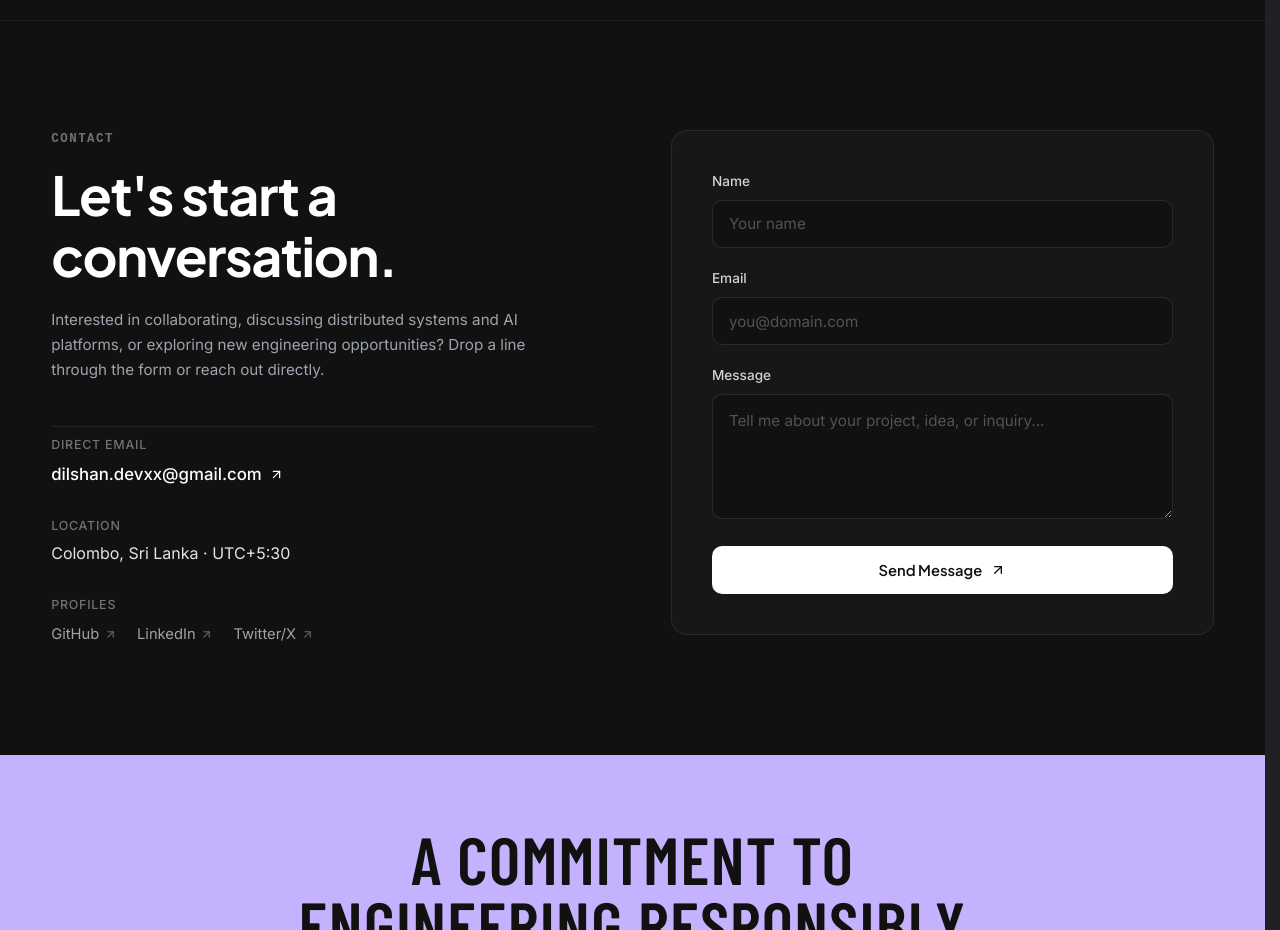
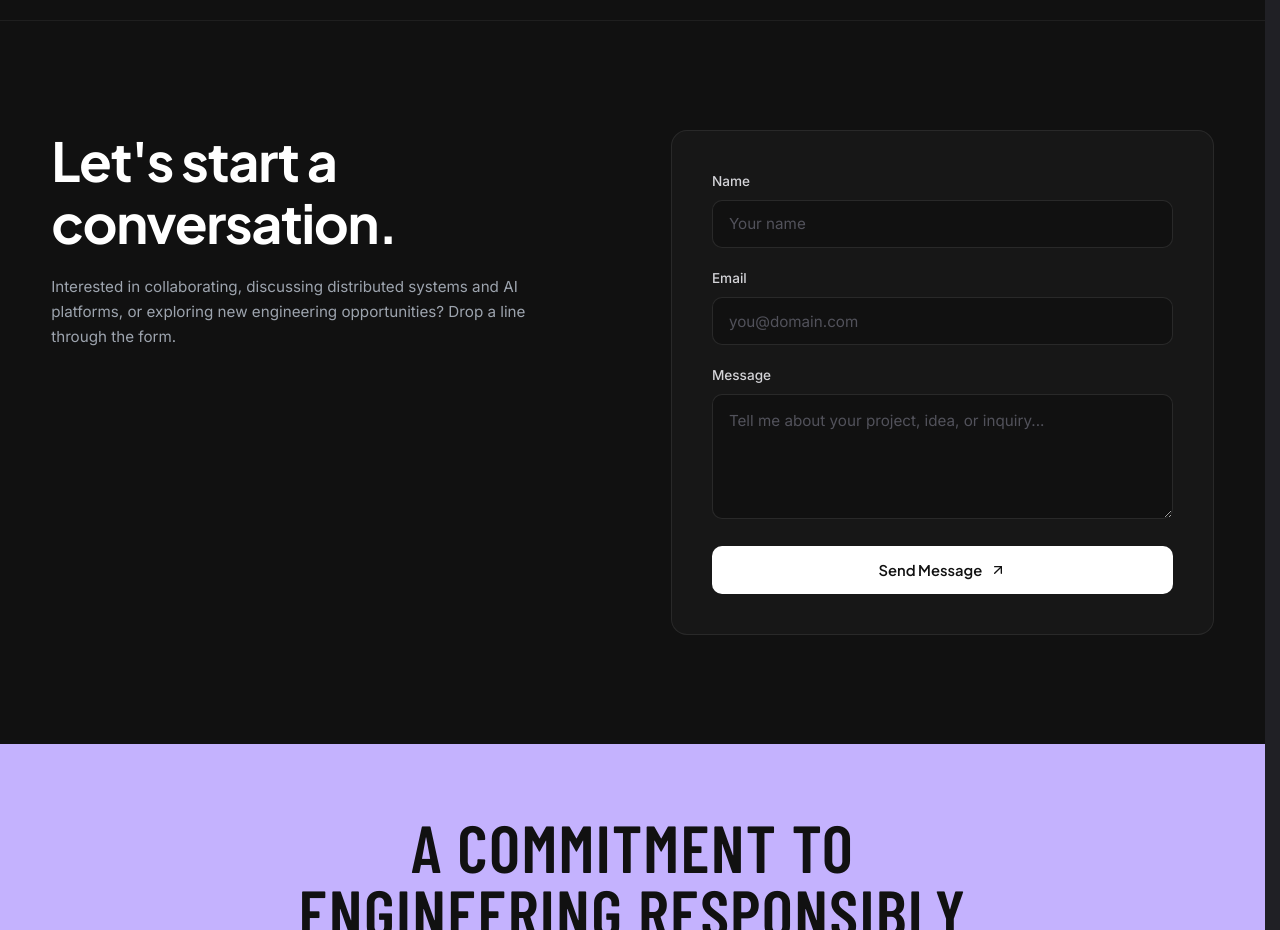
Before and after one commit to dilshandevxx/dilshan-personal-portfolio, a Next.js app: page / in a window 1280 px wide. Shown: the part 8600-9530 px from the top of the page. Built offline with nearby package versions, Linux system fonts and the light colour scheme; no server answers; a web font is replaced by a local one.

Commit message:
fix(contact): remove direct email, location, and profiles block from contact section

```diff
--- a/src/components/cover/sections/ContactSection.module.css
+++ b/src/components/cover/sections/ContactSection.module.css
@@ -53,7 +53,7 @@
   font-size: clamp(0.95rem, 1.1vw, 1.05rem);
   color: #9da4ae;
   line-height: 1.65;
-  margin: 0 0 2.75rem 0;
+  margin: 0;
   max-width: 480px;
 }
 
--- a/src/components/cover/sections/ContactSection.tsx
+++ b/src/components/cover/sections/ContactSection.tsx
@@ -9,8 +9,6 @@ export default function ContactSection() {
   const [formData, setFormData] = useState({ name: "", email: "", message: "" });
   const [submitted, setSubmitted] = useState(false);
   const [loading, setLoading] = useState(false);
-
-  const emailAddress = "dilshan.devxx@gmail.com";
 
   const handleSubmit = (e: React.FormEvent) => {
     e.preventDefault();
@@ -24,7 +22,7 @@ export default function ContactSection() {
   return (
     <section className={styles.contactSection} id="contact" aria-label="Contact Section">
       <div className={styles.container}>
-        {/* Left Column: Quiet editorial typography & organized touchpoints */}
+        {/* Left Column: Quiet editorial typography */}
         <motion.div
           className={styles.leftCol}
           initial={{ opacity: 0, y: 20 }}
@@ -32,62 +30,14 @@ export default function ContactSection() {
           viewport={{ once: true, amount: 0.2 }}
           transition={{ duration: 0.6, ease: [0.16, 1, 0.3, 1] }}
         >
-          <div className={styles.sectionTag}>CONTACT</div>
-
           <h2 className={styles.headline}>
             Let&apos;s start a conversation.
           </h2>
 
           <p className={styles.leadText}>
             Interested in collaborating, discussing distributed systems and AI platforms,
-            or exploring new engineering opportunities? Drop a line through the form or
-            reach out directly.
+            or exploring new engineering opportunities? Drop a line through the form.
           </p>
-
-          <div className={styles.directList}>
-            <div className={styles.directItem}>
-              <span className={styles.directLabel}>Direct Email</span>
-              <a href={`mailto:${emailAddress}`} className={styles.directValueLink}>
-                <span>{emailAddress}</span>
-                <ArrowUpRight size={15} className={styles.directArrow} />
-              </a>
-            </div>
-
-            <div className={styles.directItem}>
-              <span className={styles.directLabel}>Location</span>
-              <span className={styles.directValue}>Colombo, Sri Lanka &middot; UTC+5:30</span>
-            </div>
-
-            <div className={styles.directItem}>
-              <span className={styles.directLabel}>Profiles</span>
-              <div className={styles.socialGroup}>
-                <a
-                  href="https://github.com/dilshandevxx"
-                  target="_blank"
-                  rel="noopener noreferrer"
-                  className={styles.socialLink}
-                >
-                  GitHub <ArrowUpRight size={13} className={styles.socialArrow} />
-                </a>
-                <a
-                  href="https://linkedin.com/in/heydilshan/"
-                  target="_blank"
-                  rel="noopener noreferrer"
-                  className={styles.socialLink}
-                >
-                  LinkedIn <ArrowUpRight size={13} className={styles.socialArrow} />
-                </a>
-                <a
-                  href="https://x.com/dilshanverse"
-                  target="_blank"
-                  rel="noopener noreferrer"
-                  className={styles.socialLink}
-                >
-                  Twitter/X <ArrowUpRight size={13} className={styles.socialArrow} />
-                </a>
-              </div>
-            </div>
-          </div>
         </motion.div>
 
         {/* Right Column: Clean, understated form card */}
```
